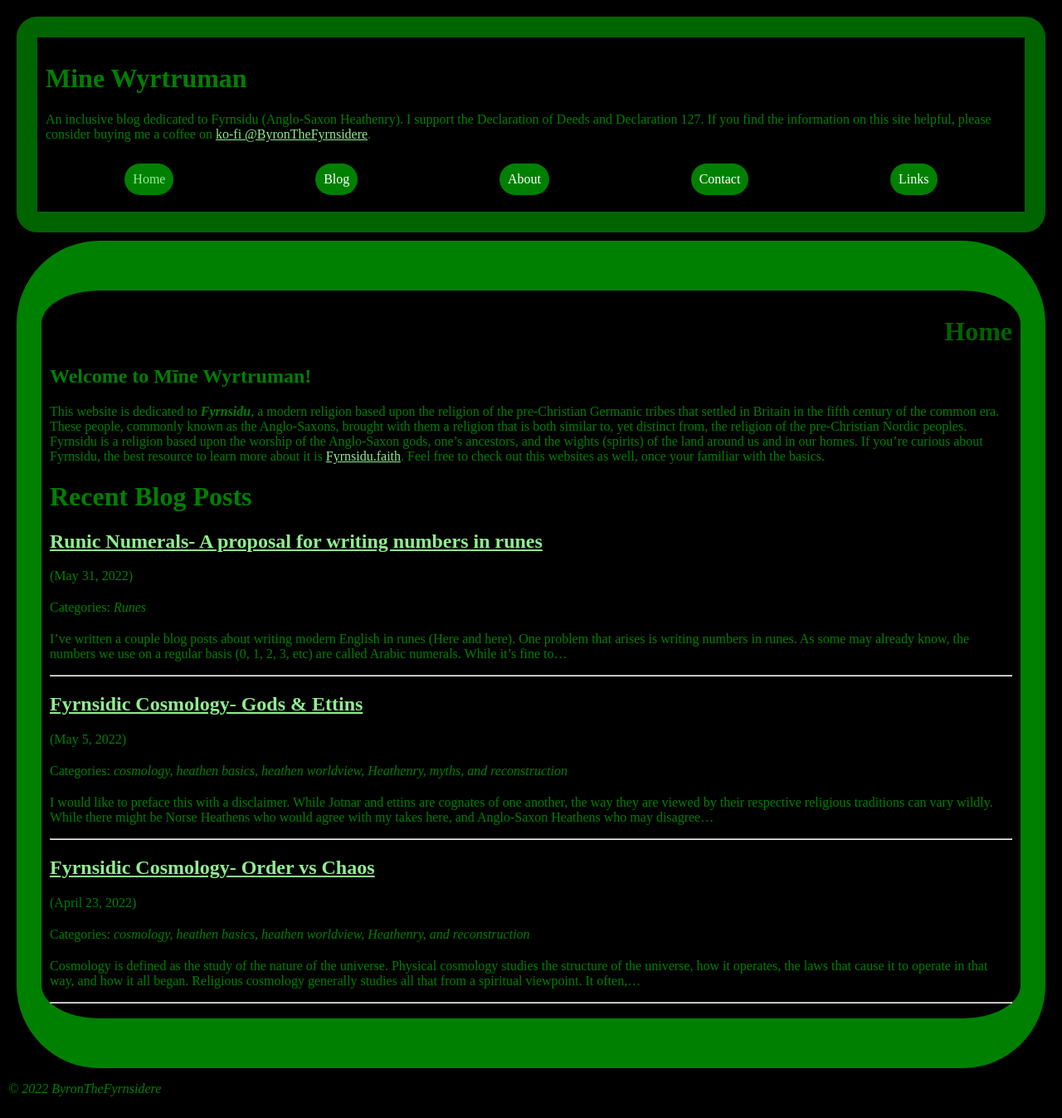
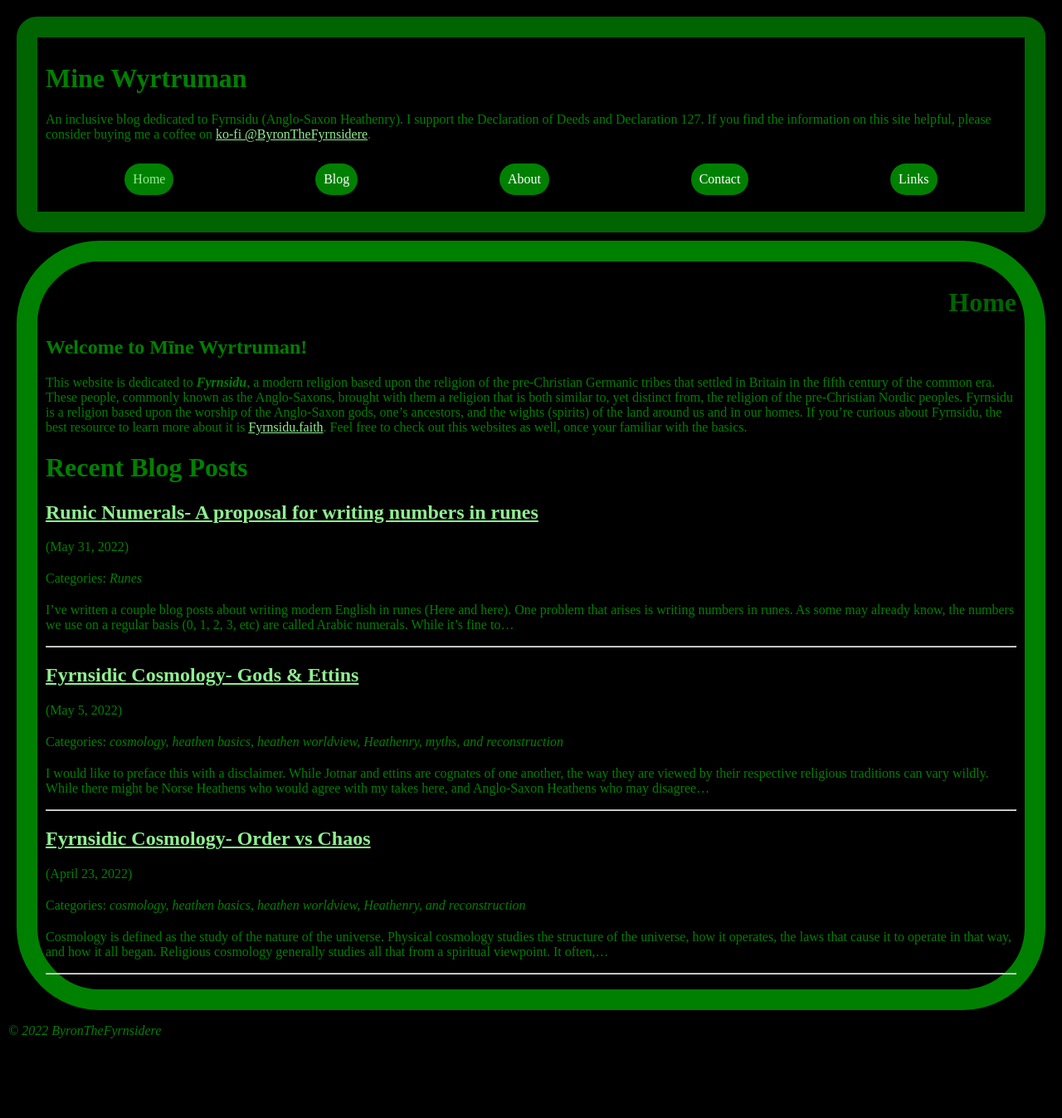
Before and after one commit to byronpendason/byronpendason.github.io, a Jekyll site: the page built from index.md, in a window 1280 px wide. Shown: the whole page at 83% size. Built offline with Jekyll 4.4.1, drawn with Linux system fonts in a browser that asks for light colours; our own code applies the rules of GitHub Pages for plain Markdown files; comment, search, counter and statistics services are not loaded; after the commit the page ends 1277 px from its top, so only the background shows below that.

Commit message:
Update style.css

```diff
--- a/css/style.css
+++ b/css/style.css
@@ -46,7 +46,7 @@
         padding: 10px;
         border-radius: 100px;
         border-style: solid;
-        border-width: 60px 30px;
+        border-width: 25px;
         border-color: green;
       }
       #content a {
```
